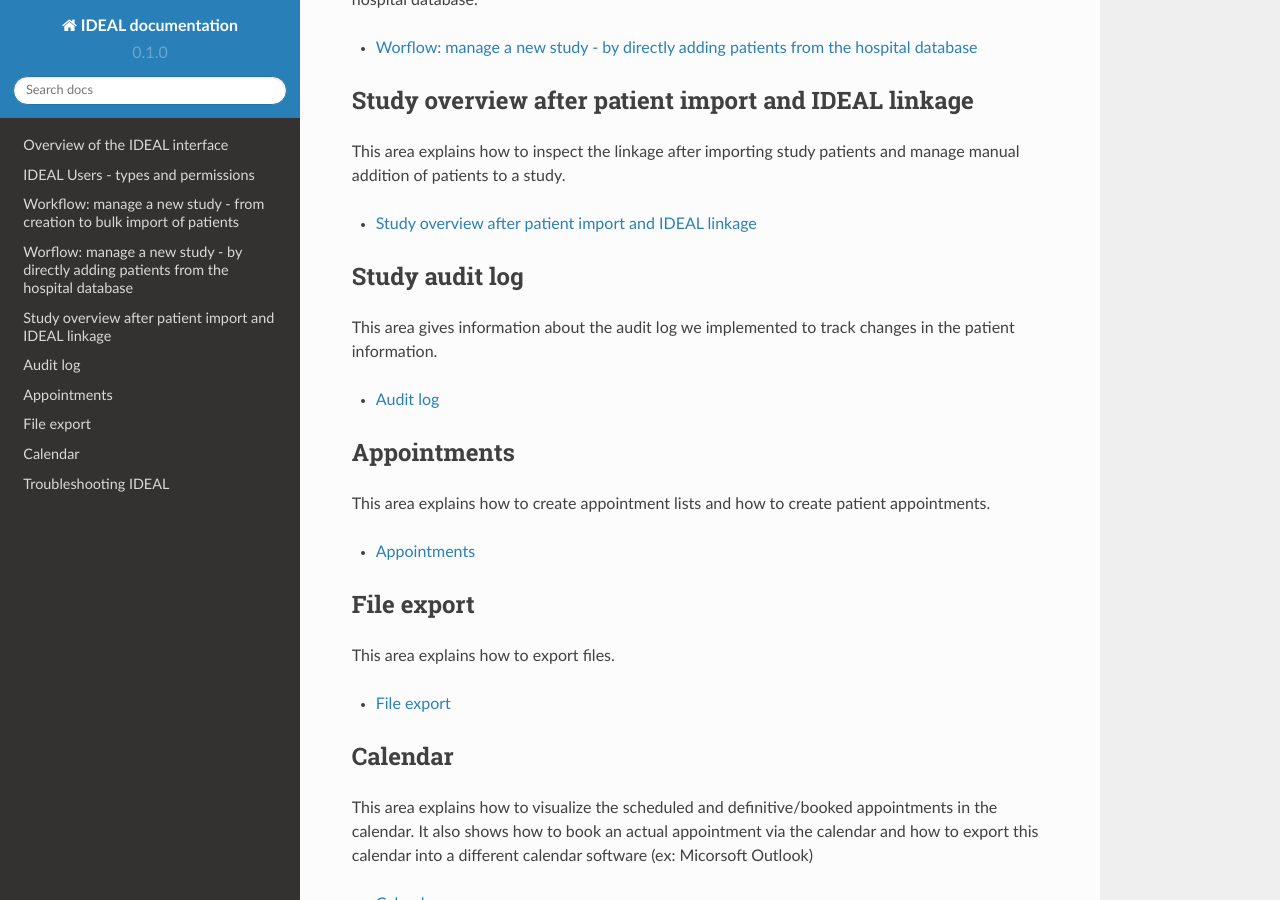
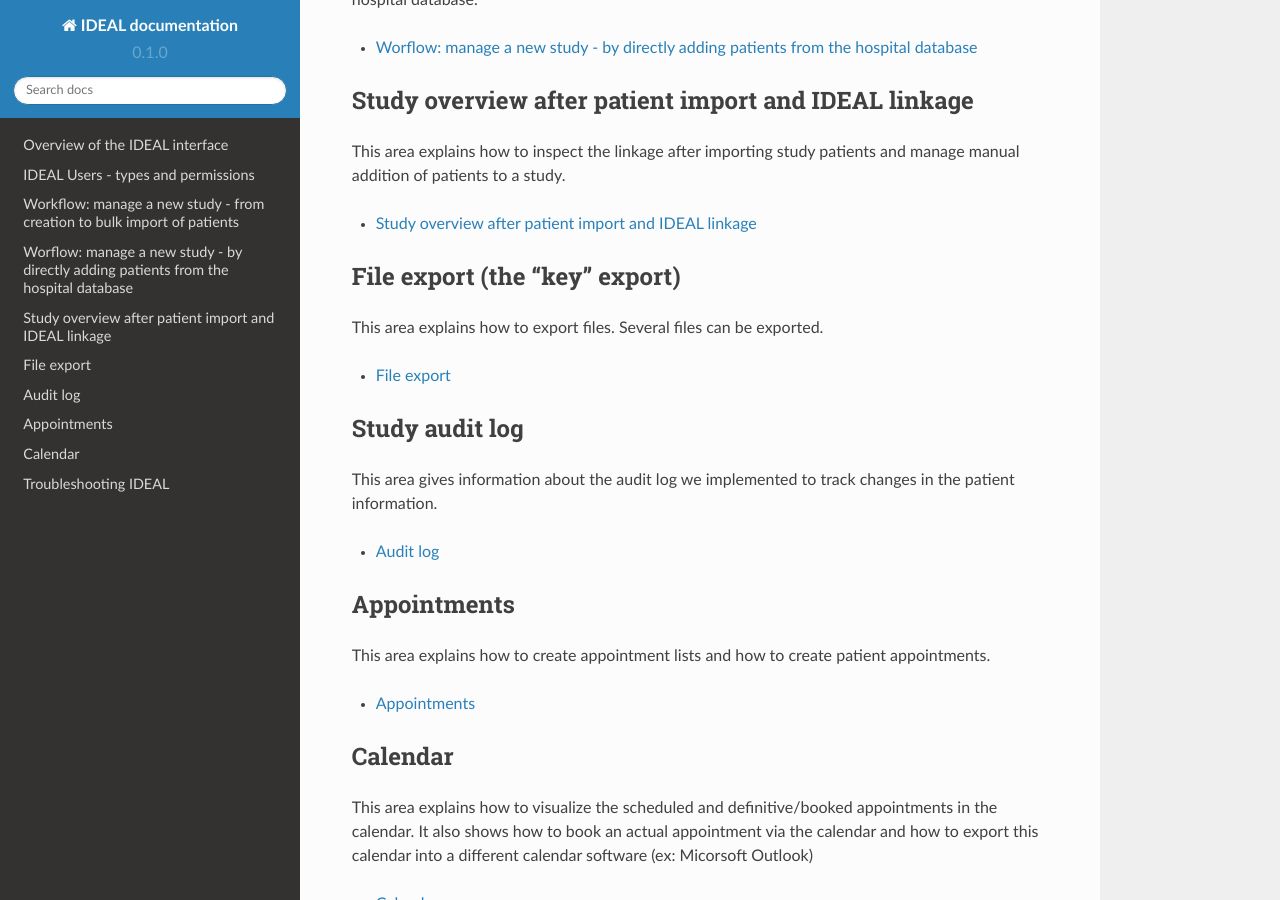
Before and after one commit to Nynuphar/IDEAL-doc, a Sphinx documentation site: the page built from docs/source/index.rst, in a window 1280 px wide and 900 px high, scrolled down 1430 px. Built offline with Sphinx 7.4.7 and the Read the Docs theme 2.0.0, drawn with Linux system fonts in a browser that asks for light colours.

Commit message:
Update index.rst

```diff
--- a/docs/source/index.rst
+++ b/docs/source/index.rst
@@ -72,6 +72,16 @@ This area explains how to inspect the linkage after importing study patients and
 
    linkage
 
+File export (the "key" export)
+****************************************
+
+This area explains how to export files. Several files can be exported.
+
+.. toctree::
+   :maxdepth: 1
+
+   export
+
 Study audit log
 *****************
 
```
Also changed, not shown: other parts of docs/source/index.rst (+0 -10 lines).
